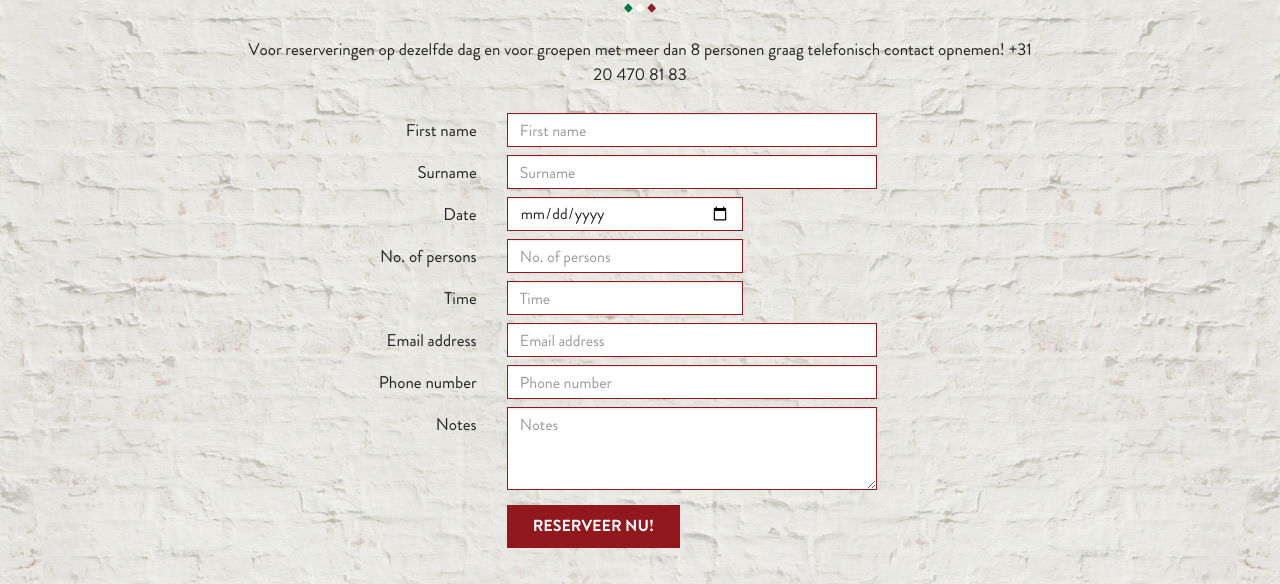
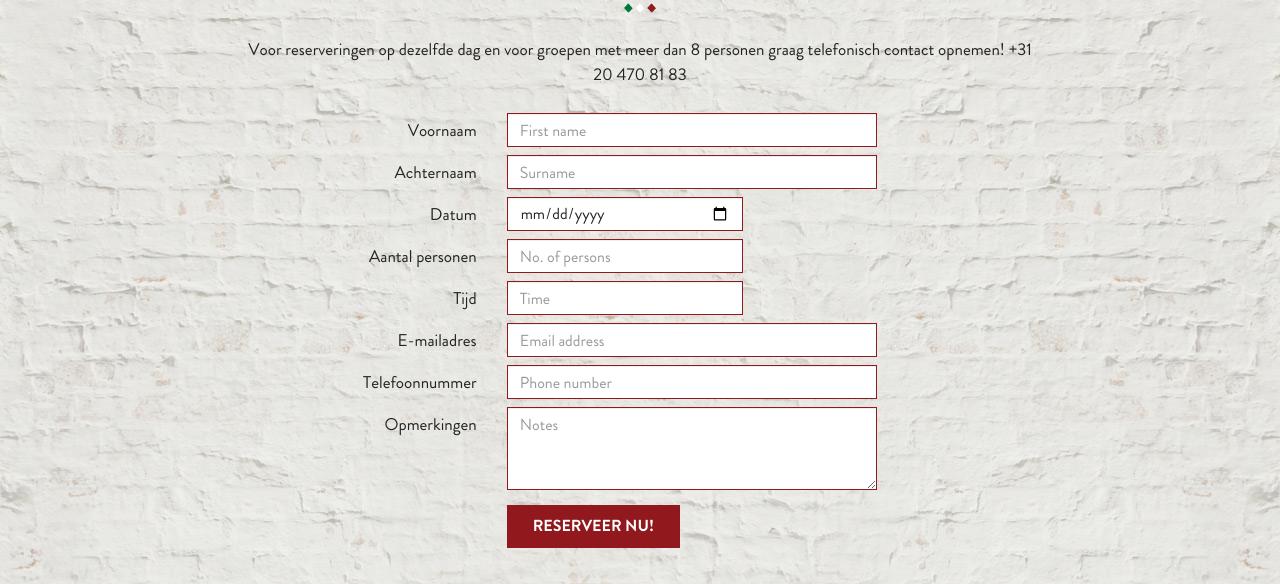
Before and after one commit to jhvanderschee/lozio_nl, a Jekyll site: the page built from reservation/index.md, in a window 1280 px wide and 1155 px high. Shown: the part 220-804 px from the top of the window. Built offline with Jekyll 4.4.1, drawn with Linux system fonts in a browser that asks for light colours.

Commit message:
Updated '/_layouts/reservation.html' via CloudCannon

```diff
--- a/_layouts/reservation.html
+++ b/_layouts/reservation.html
@@ -23,34 +23,34 @@
                         <input type="hidden" name="website" value="http://ozioamsterdam.nl/reservation/" />
                         <input name="_redirect" type="hidden" id="name" value="http://ozioamsterdam.com/reservation/thank-you/">
                           <div class="form-group">
-                            <label for="firstname" class="col-sm-4 control-label">First name</label>
+                            <label for="firstname" class="col-sm-4 control-label">Voornaam</label>
                             <div class="col-sm-6">
                               <input type="text" class="form-control" name="firstname" id="firstname" placeholder="First name" required>
                             </div>
                           </div>
                           <div class="form-group">
-                            <label for="surname" class="col-sm-4 control-label">Surname</label>
+                            <label for="surname" class="col-sm-4 control-label">Achternaam</label>
                             <div class="col-sm-6">
                               <input type="text" class="form-control" name="surname" id="surname" placeholder="Surname" required>
                             </div>
                           </div>
 
                           <div class="form-group">
-                            <label for="date" class="col-sm-4 control-label">Date</label>
+                            <label for="date" class="col-sm-4 control-label">Datum</label>
                             <div class="col-sm-4">
                               <input type="date" class="form-control" name="date" id="date" placeholder="Date" required>
                             </div>
                           </div>
 
                           <div class="form-group">
-                            <label for="persons" class="col-sm-4 control-label">No. of persons</label>
+                            <label for="persons" class="col-sm-4 control-label">Aantal personen</label>
                             <div class="col-sm-4">
                               <input type="number" class="form-control" name="persons" id="persons" placeholder="No. of persons" required>
                             </div>
                           </div>
 
                           <div class="form-group">
-                            <label for="time" class="col-sm-4 control-label">Time</label>
+                            <label for="time" class="col-sm-4 control-label">Tijd</label>
                             <div class="col-sm-4">
                               <input type="text" class="form-control" name="time" id="time" placeholder="Time" required>
                             </div>
@@ -59,21 +59,21 @@
 
 
                           <div class="form-group">
-                            <label for="email" class="col-sm-4 control-label">Email address</label>
+                            <label for="email" class="col-sm-4 control-label">E-mailadres</label>
                             <div class="col-sm-6">
                               <input type="email" class="form-control" name="email" id="email" placeholder="Email address" required>
                             </div>
                           </div>
 
                           <div class="form-group">
-                            <label for="phone" class="col-sm-4 control-label">Phone number</label>
+                            <label for="phone" class="col-sm-4 control-label">Telefoonnummer</label>
                             <div class="col-sm-6">
                               <input type="text" class="form-control" name="phone" id="phone" placeholder="Phone number" required>
                             </div>
                           </div>
 
                           <div class="form-group">
-                            <label for="notes" class="col-sm-4 control-label">Notes</label>
+                            <label for="notes" class="col-sm-4 control-label">Opmerkingen</label>
                             <div class="col-sm-6">
                               <textarea class="form-control" name="notes" id="notes" placeholder="Notes" rows="3"></textarea>
                             </div>
```
